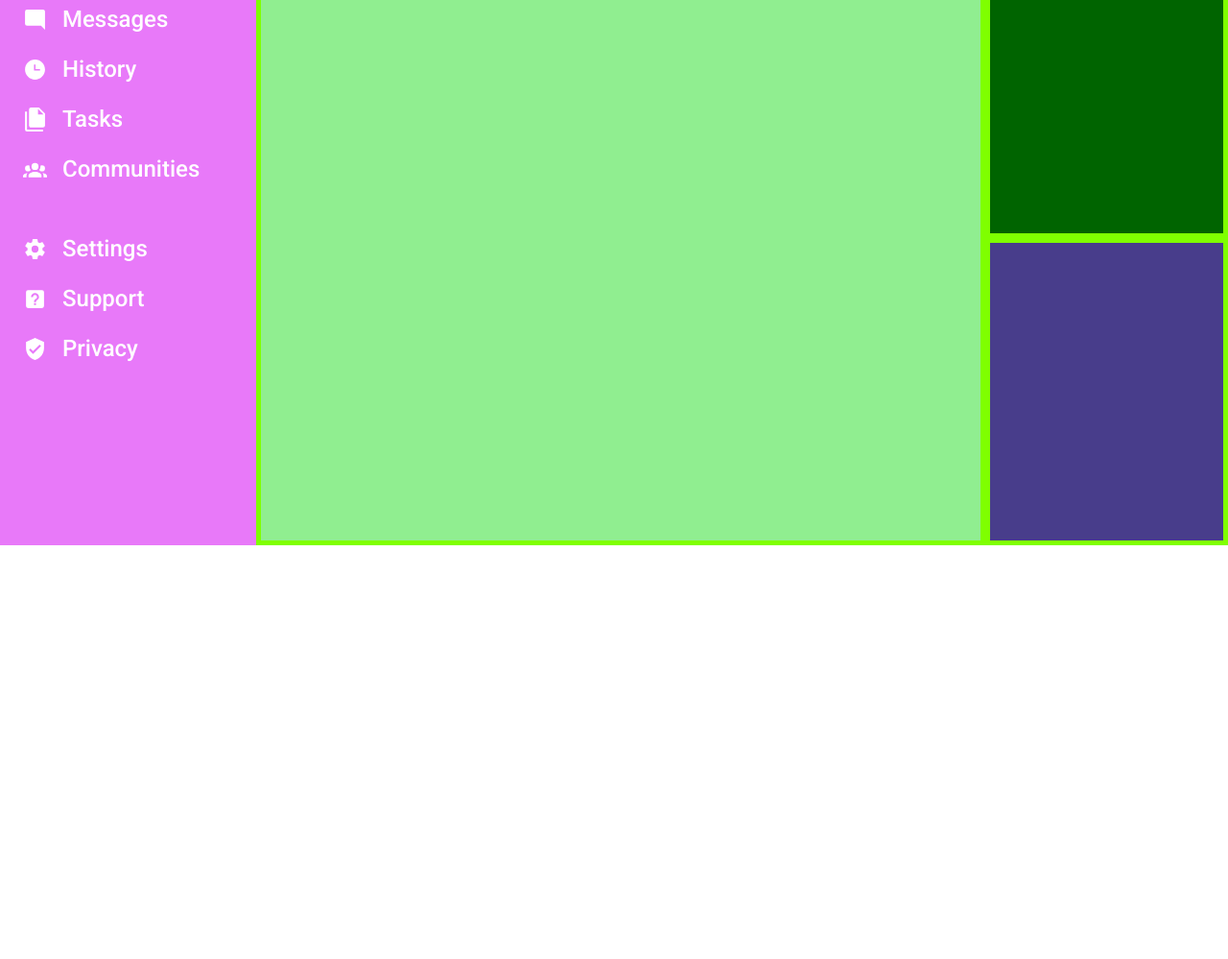
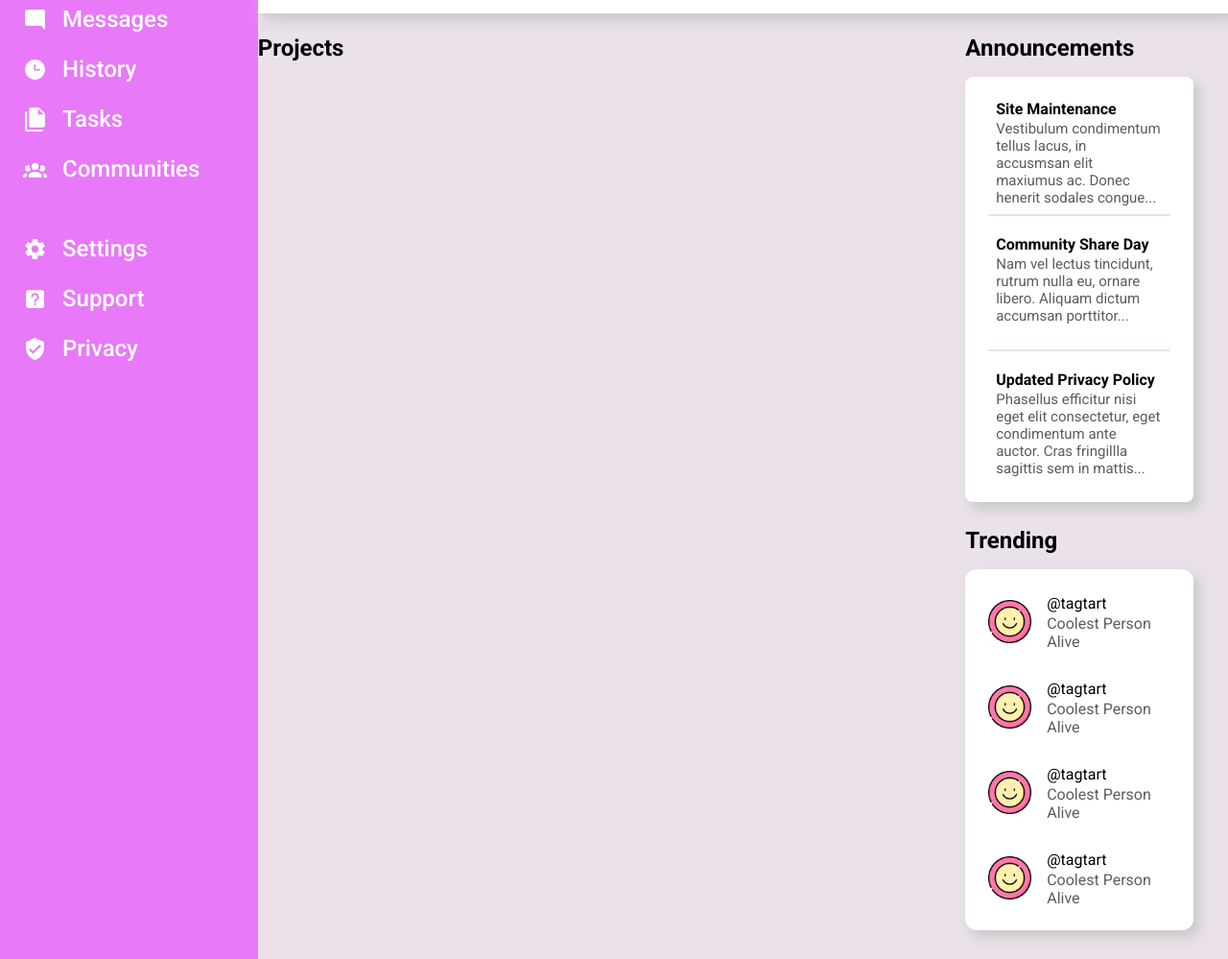
Before and after one commit to tagtart1/admin-dashboard-project, a plain HTML site: page index.html in a window 1280 px wide. Shown: the part 232-1231 px from the top of the page at 96% size. Before the commit the page ends 800 px from the top, so only its background shows below. Drawn offline with Linux system fonts and the light colour scheme.

Commit message:
Finish announcement panel and trending panel

```diff
--- a/index.html
+++ b/index.html
@@ -16,7 +16,7 @@
 
              <div class="searchbar">
                 <img src="icons/magnify.svg" alt="Search bar icon">
-                <input type="search">
+                <input id='search'type="search">
              </div>
 
              <div class="upper-right-profile-icons">
@@ -30,8 +30,8 @@
 
             <div class="main-userinfo">
                 <img src="icons/accountpfp.png" alt="Profile picture">
-                <div>
-                    <p>Hi there,</p>
+                <div class="main-userinfo-text">
+                    <p class="black-text">Hi there,</p>
                     <h2>Adam Twitty (@tagtart)</h2>
                 </div>
             </div>
@@ -102,14 +102,64 @@
 
         <div class="main-content">
             <div class="panels">
+                <h2>Projects</h2>
 
             </div>
 
-            <div class="announcements">
+           <div class="announcements">
+                <h2>Announcements</h2>
+                <div class="announce-panel">
+                    <div class="announce-item">
+                        <h3>Site Maintenance</h3>
+                        <p>Vestibulum condimentum tellus lacus, in accusmsan elit maxiumus ac. Donec henerit sodales congue...</p>
+                    </div>
+                    <div class="announce-item">
+                        <h3>Community Share Day</h3>
+                        <p>Nam vel lectus tincidunt, rutrum nulla eu, ornare libero. Aliquam dictum accumsan porttitor...</p>
+                    </div>
+                    <div class="announce-item">
+                         <h3>Updated Privacy Policy</h3>
+                         <p>Phasellus efficitur nisi eget elit consectetur, eget condimentum ante auctor. Cras fringillla sagittis sem in mattis...</p>
+                    </div>
+                </div>
+           </div>
+            <div class="trending">
+                <h2>Trending</h2>
+                <div class="trending-panel">
+                    <div class="trending-profile">
+                        <img  src="icons/accountpfp.png" alt="Profile picture">
+                        <div>
+                            <p class="black-text">@tagtart</p>
+                            <p>Coolest Person Alive</p>
+                        </div>
+                    </div>
 
+                    <div class="trending-profile">
+                        <img  src="icons/accountpfp.png" alt="Profile picture">
+                        <div>
+                            <p class="black-text">@tagtart</p>
+                            <p>Coolest Person Alive</p>
+                        </div>
+                    </div>
+
+                    <div class="trending-profile">
+                        <img  src="icons/accountpfp.png" alt="Profile picture">
+                        <div>
+                            <p class="black-text">@tagtart</p>
+                            <p>Coolest Person Alive</p>
+                        </div>
+                    </div>
+
+                    <div class="trending-profile">
+                        <img  src="icons/accountpfp.png" alt="Profile picture">
+                        <div>
+                            <p class="black-text">@tagtart</p>
+                            <p>Coolest Person Alive</p>
+                        </div>
+                    </div>
+
+                </div>
             </div>
-
-            <div class="trending-panel"></div>
         </div>
 
 
--- a/styles.css
+++ b/styles.css
@@ -18,22 +18,37 @@ body {
 
 }
 
-div h2, div p{
+div h2,  div p{
+
     margin: 0;
     margin-top: 2px;
 }
 
+.black-text{
+    color: black;
+}
+
+p {
+    color: rgb(92, 92, 92);
+}
+
+h3 {
+    color: black;
+    margin: 0;
+}
 
 .content{
     display: grid;
     grid-template-columns: 1fr 5fr;
-    grid-template-rows: 20vh 80vh;
+    grid-template-rows: 20% 80%;
 
 
 }
 
+/*Header Selectors*/
 
 .header{
+    box-shadow: 6px 7px 12px 1px #cbcbcb ;
     grid-column: 2 / 3;
     background-color: white;
 
@@ -44,6 +59,7 @@ div h2, div p{
     padding-right: 45px;
     padding-bottom: 5px;
 
+    z-index: 10;
 }
 
 
@@ -55,15 +71,16 @@ div h2, div p{
     grid-template-columns: 3fr 1fr;
     align-items: center;
     padding-right: 65px;
+
 }
 
 input[type="search"]{
     width: 80%;
-    background-color: rgb(233, 233, 233);
+    background-color: #e9d5ff;
     border: none;
     border-radius: 16px;
     height: 35px;
-    padding: 4px;
+    padding: 6px;
 }
 
 .header .bottom-header{
@@ -99,7 +116,7 @@ input[type="search"]{
 }
 
 
-
+/*Sidebar selectors*/
 
 
 .bottom-header .user-buttons{
@@ -138,14 +155,10 @@ img {
     background-color: var(--main-purple);
     color: white;
 
-
     display: grid;
     grid-template-rows: auto auto auto;
-
     gap: 55px;
     align-content: start;
-
-
 }
 
 .sidebar-header{
@@ -153,7 +166,7 @@ img {
     padding-left: 12px;
     display: flex;
     align-items: center;
-    font-size: 38px;
+    font-size: 2.4rem;
     gap: 16px;
 }
 
@@ -190,8 +203,6 @@ img {
     height: 25px;
 }
 
-
-
 .sidebar-item ul {
     margin: 0;
     padding: 0;
@@ -199,34 +210,93 @@ img {
 }
 
 
-
+/*Main Content Selectors */
 
 
 .main-content {
     grid-column: 2 / 3;
     grid-row: 2;
-    background-color: chartreuse;
+    background-color: rgb(234, 225, 235);
 
     display: grid;
     grid-template-columns: 3fr 1fr;
     grid-template-rows: 1fr 1fr;
+    gap:24px;
+
+    padding-right: 36px;
+    padding-top: 20px;
+    padding-bottom: 64px;
+
 }
 
 .main-content .panels {
-    margin: 5px;
-    background-color: lightgreen;
     grid-row: 1 / 3;
 }
+.announcements{
+    grid-column: 2 / 3;
 
-.main-content .announcements{
-    margin: 5px;
-    background-color: darkgreen;
-    grid-column: 2 / 3;
+
 }
 
-.main-content .trending-panel{
-    margin: 5px;
-    background-color: darkslateblue;
+.announce-panel {
+    background-color: white;
+    display: grid;
+    grid-template-rows: 1fr 1fr 1fr;
+    padding: 16px 24px;
+
+    margin-top: 16px;
+    height: auto;
+    border-radius: 8px;
+    gap: 12px;
+
+    box-shadow: 6px 7px 12px 1px #cbcbcb ;
+    z-index: 2;
+}
+
+.announce-panel div {
+    padding: 8px;
+}
+
+.announce-item h3 {
+    font-size: 16px;
+}
+
+.announce-item p {
+    font-size: 15px;
+}
+
+.announce-panel div:not(:last-child) {
+    border-bottom: 2px solid rgb(234, 225, 235);
+
+    padding-bottom: 8px;
+}
+
+.main-content .trending{
+
     grid-column: 2 / 3;
     grid-row: 2 / 3;
 }
+
+.trending-panel{
+    background-color: white;
+    display: flex;
+    border-radius: 12px;
+    flex-direction: column;
+    padding: 24px 24px;
+    gap: 28px;
+    margin-top: 16px;
+    box-shadow: 6px 7px 12px 1px #cbcbcb ;
+    z-index: 2;
+}
+
+
+.trending-profile{
+    display: flex;
+    gap: 16px;
+    align-items: center;
+}
+
+.trending-profile img {
+    width: 45px;
+    height: 45px;
+}
```
